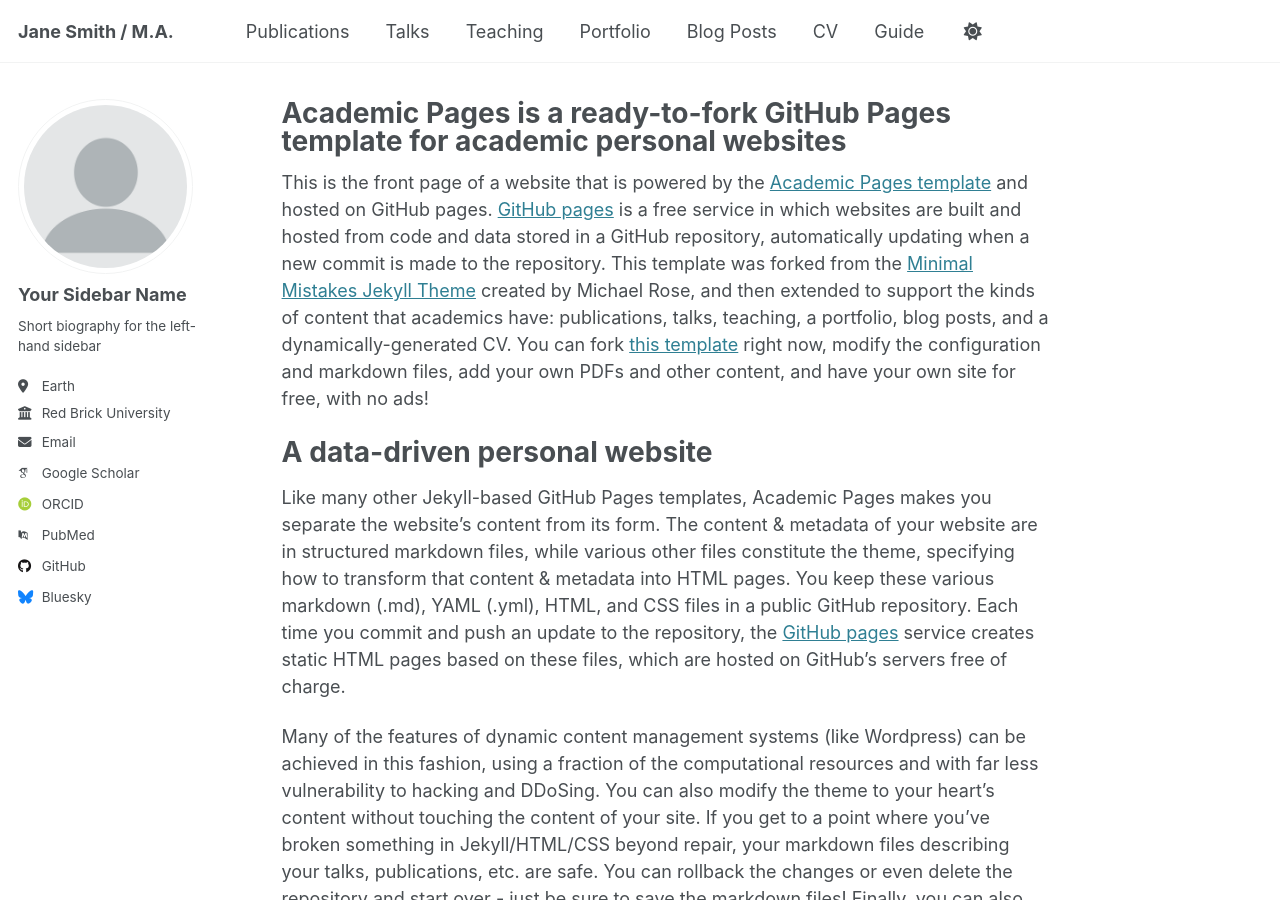
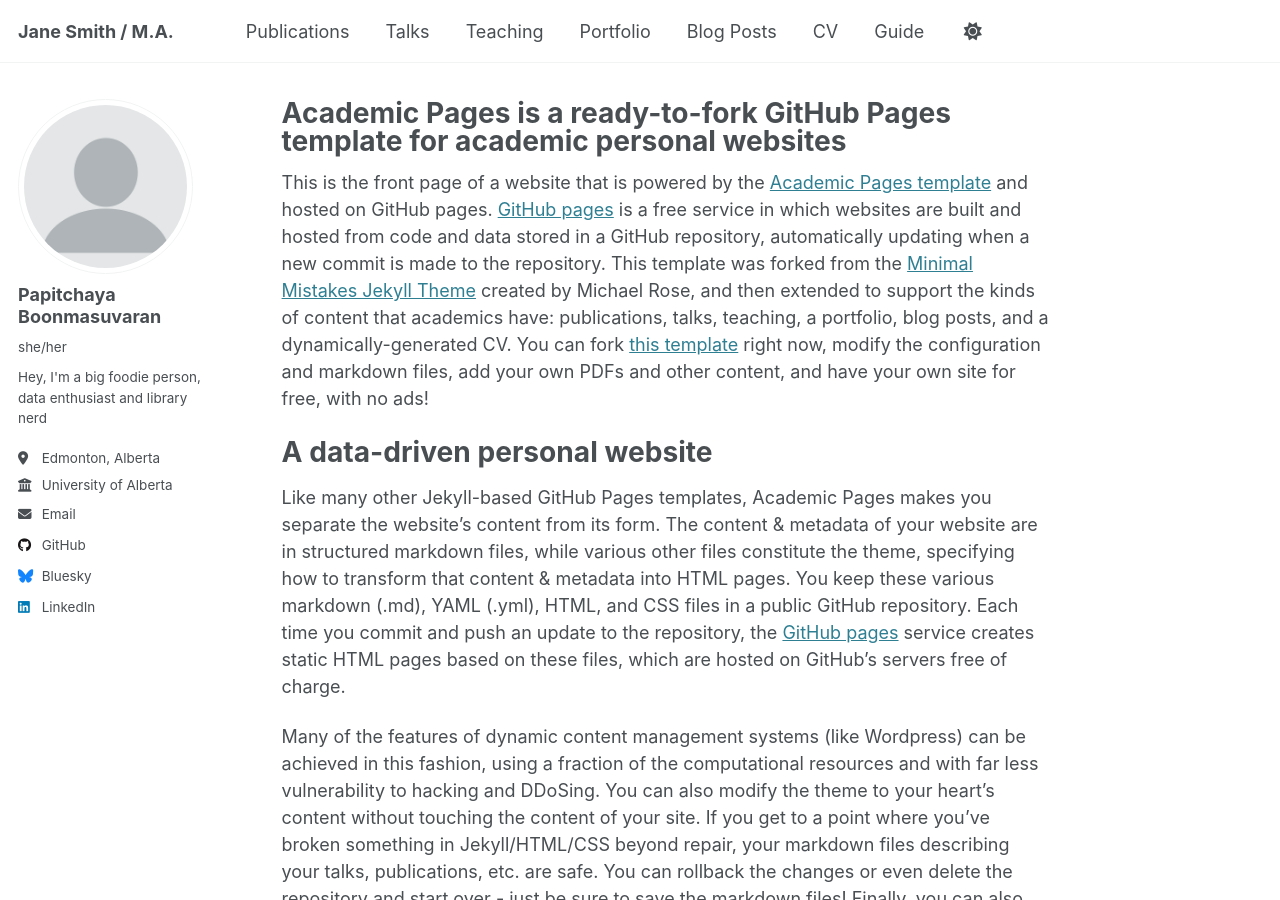
Before and after one commit to 4thpapitch/thedigitalme, a Jekyll site: the page built from _pages/about.md, in a window 1280 px wide and 900 px high. Built offline with Jekyll 4.4.1, drawn with Linux system fonts in a browser that asks for light colours; some web fonts are replaced.

Commit message:
Update _config.yml

```diff
--- a/_config.yml
+++ b/_config.yml
@@ -23,21 +23,21 @@ repository               : "thedigitalme/4thpapitch.github.io"
 author:
   # Biographic information
   avatar           : "profile.png"
-  name             : "Your Sidebar Name"
-  pronouns         : # example: "she/her"
-  bio              : "Short biography for the left-hand sidebar"
-  location         : "Earth"
-  employer         : "Red Brick University"
+  name             : "Papitchaya Boonmasuvaran"
+  pronouns         : "she/her"
+  bio              : "Hey, I'm a big foodie person, data enthusiast and library nerd"
+  location         : "Edmonton, Alberta"
+  employer         : "University of Alberta"
   uri              : # URL
-  email            : "none@example.org"
+  email            : "4thpapitch@gmail.com"
 
   # Academic websites
   arxiv            : # URL - Update with the correct link to your profile
-  googlescholar    : "https://scholar.google.com/citations?user=PS_CX0AAAAAJ"
+  googlescholar    : # "https://scholar.google.com/citations?user=PS_CX0AAAAAJ"
   impactstory      : # URL
-  orcid            : "http://orcid.org/yourorcidurl"
+  orcid            : # "http://orcid.org/yourorcidurl"
   semantic         : # URL
-  pubmed           : "https://www.ncbi.nlm.nih.gov/pubmed/?term=john+snow"
+  pubmed           : # "https://www.ncbi.nlm.nih.gov/pubmed/?term=john+snow"
   researchgate     : # URL
   scopus           : # URL
 
@@ -59,7 +59,7 @@ author:
   keybase          : # Username
   instagram        : # Username
   lastfm           : # Username
-  linkedin         : # Username
+  linkedin         : "linkedin.com/in/papitchaya-boonmasuvaran"
   mastodon         : # URL
   medium           : # URL
   pinterest        : # Username
```
